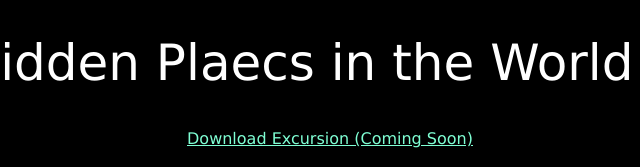
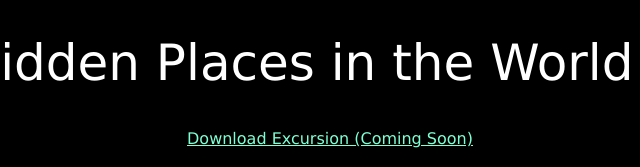
Before and after one commit to gkdrumm/excursion, a plain HTML site: page index.html in a window 1280 px wide. Shown: the top 167 px of the page, 310-950 px from the left. Drawn offline with Linux system fonts and the light colour scheme.

Commit message:
Title spelling correction

```diff
--- a/index.html
+++ b/index.html
@@ -5,7 +5,7 @@
     <title>Excursion</title>
   </head>
   <body>
-    <h1>Discover Hidden Plaecs in the World Around You</h1>
+    <h1>Discover Hidden Places in the World Around You</h1>
 
     <p><a class ="cta" href="#">Download Excursion (Coming Soon)</a></p>
     <video autoplay muted loop>
```
